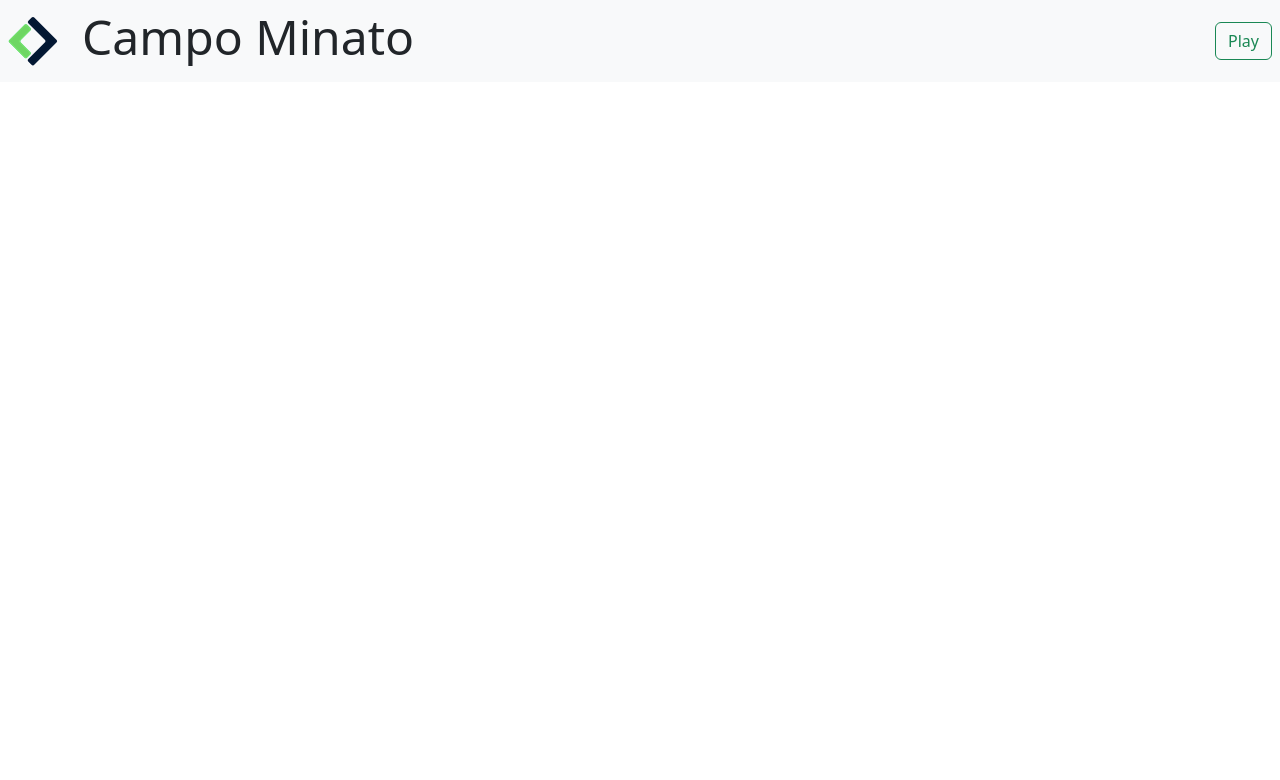
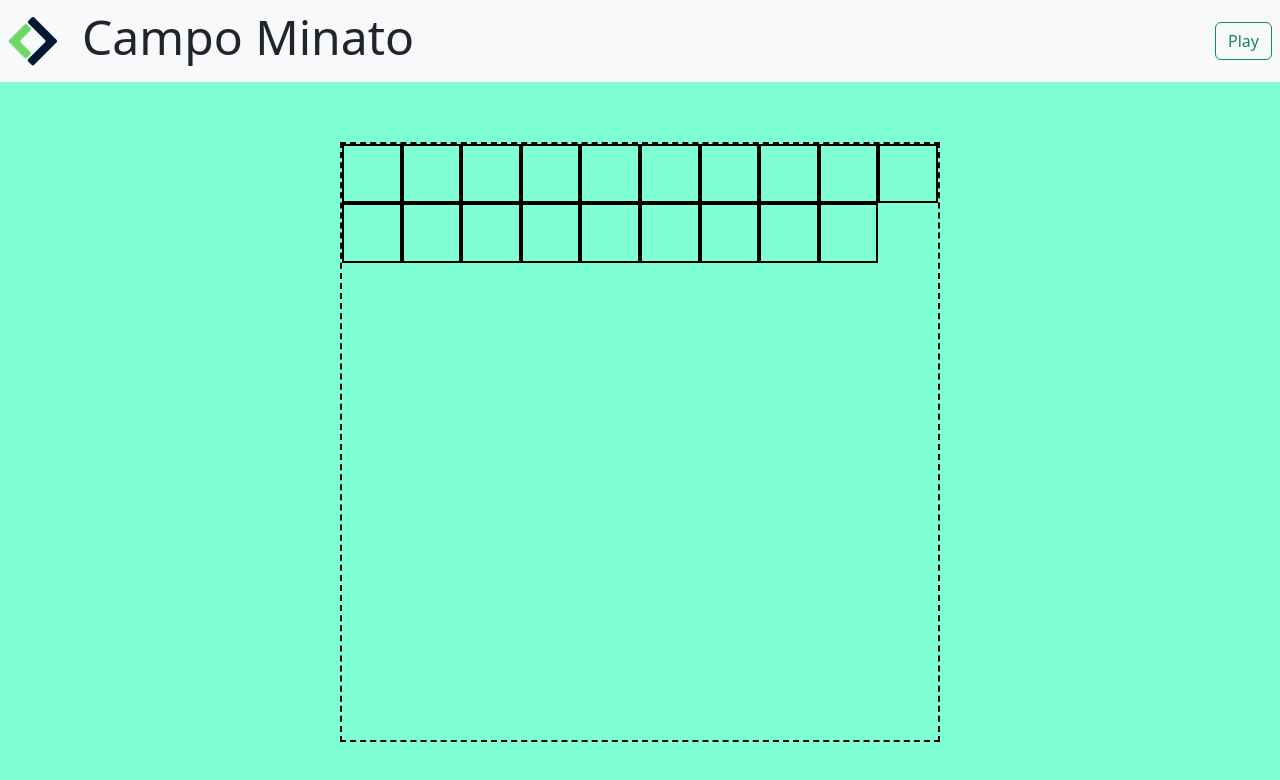
Before and after one commit to antonionovelli92/js-campominato-grid, a plain HTML site: page index.html in a window 1280 px wide. Drawn offline with nearby package versions, Linux system fonts and the light colour scheme.

Commit message:
add cell

```diff
--- a/css/style.css
+++ b/css/style.css
@@ -1,6 +1,11 @@
 img {
     max-width: 100%;
     height: 100%;
+}
+
+body {
+    background-color: aquamarine;
+
 }
 
 h1 {
@@ -8,3 +13,18 @@ h1 {
     display: inline;
     font-style: normal;
 }
+
+
+#grid {
+    width: 600px;
+    height: 600px;
+    margin: 60px auto;
+    border: 2px dashed black;
+    align-content: flex-start;
+}
+
+#grid .cell {
+    border: 2px solid black;
+    height: calc(100% / 10);
+    width: calc(100% / 10);
+}
--- a/index.html
+++ b/index.html
@@ -17,18 +17,42 @@
     <script defer src="js/script.js"></script>
 </head>
 <body>
-    <header class="">
+    <header >
         <nav class="navbar bg-light container-fluid justif ">
                 <div class="d-flex align-items-center mx-2">
-                    <img class="" src="favicon.png" alt="">
+                    <img src="favicon.png" alt="">
                     <h1 class="display-5 mx-4 ">Campo Minato</h1>
                 </div>
               <div >
-                <button id="button" class="mx-2 btn btn-outline-success" >Play</button>
+                <button id="button" class="mx-2 btn btn-outline-success">Play</button>
               </div>
           </nav>
     </header>
-    <main></main>
-    <footer></footer>
+    <main>
+        <div class="d-flex flex-wrap" id="grid">
+            <div class="cell"></div>
+            <div class="cell"></div>
+            <div class="cell"></div>
+            <div class="cell"></div>
+            <div class="cell"></div>
+            <div class="cell"></div>
+            <div class="cell"></div>
+            <div class="cell"></div>
+            <div class="cell"></div>
+            <div class="cell"></div>
+            <div class="cell"></div>
+            <div class="cell"></div>
+            <div class="cell"></div>
+            <div class="cell"></div>
+            <div class="cell"></div>
+            <div class="cell"></div>
+            <div class="cell"></div>
+            <div class="cell"></div>
+            <div class="cell"></div>
+        </div>
+    </main>
+    <footer>
+
+    </footer>
 </body>
 </html>
--- a/js/script.js
+++ b/js/script.js
@@ -24,3 +24,11 @@ Proviamo sempre prima con dei console.log() per capire se stiamo ricevendo i dat
 Le validazioni e i controlli possiamo farli anche in un secondo momento.
 Buon weekend e buon divertimento!
 */
+
+// Prendo il bottone dal dom:
+const button = document.getElementById('button');
+
+// all'interno del mio bottone creo la mia logica
+button.addEventListener('click', function () {
+
+})
```
